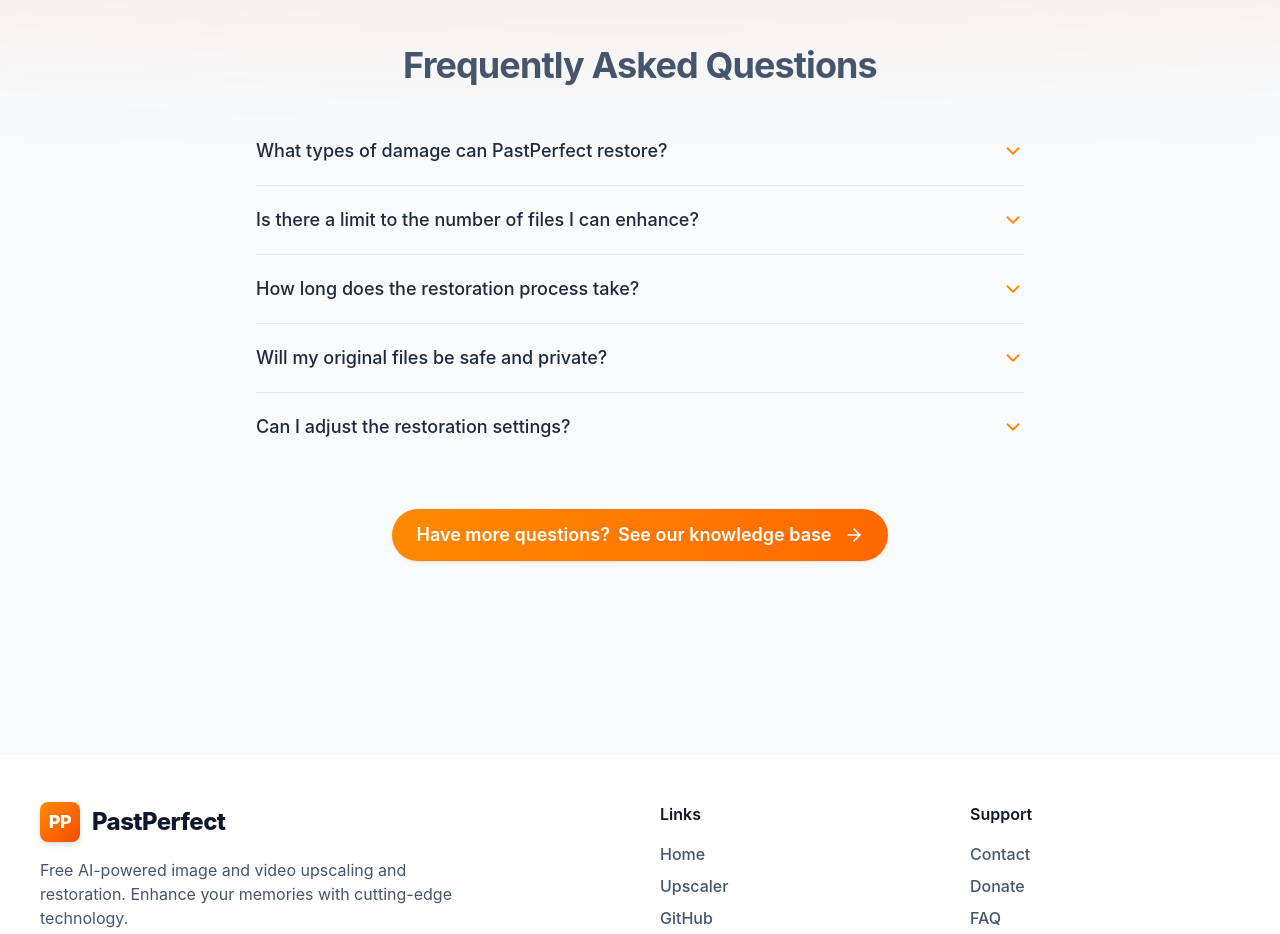
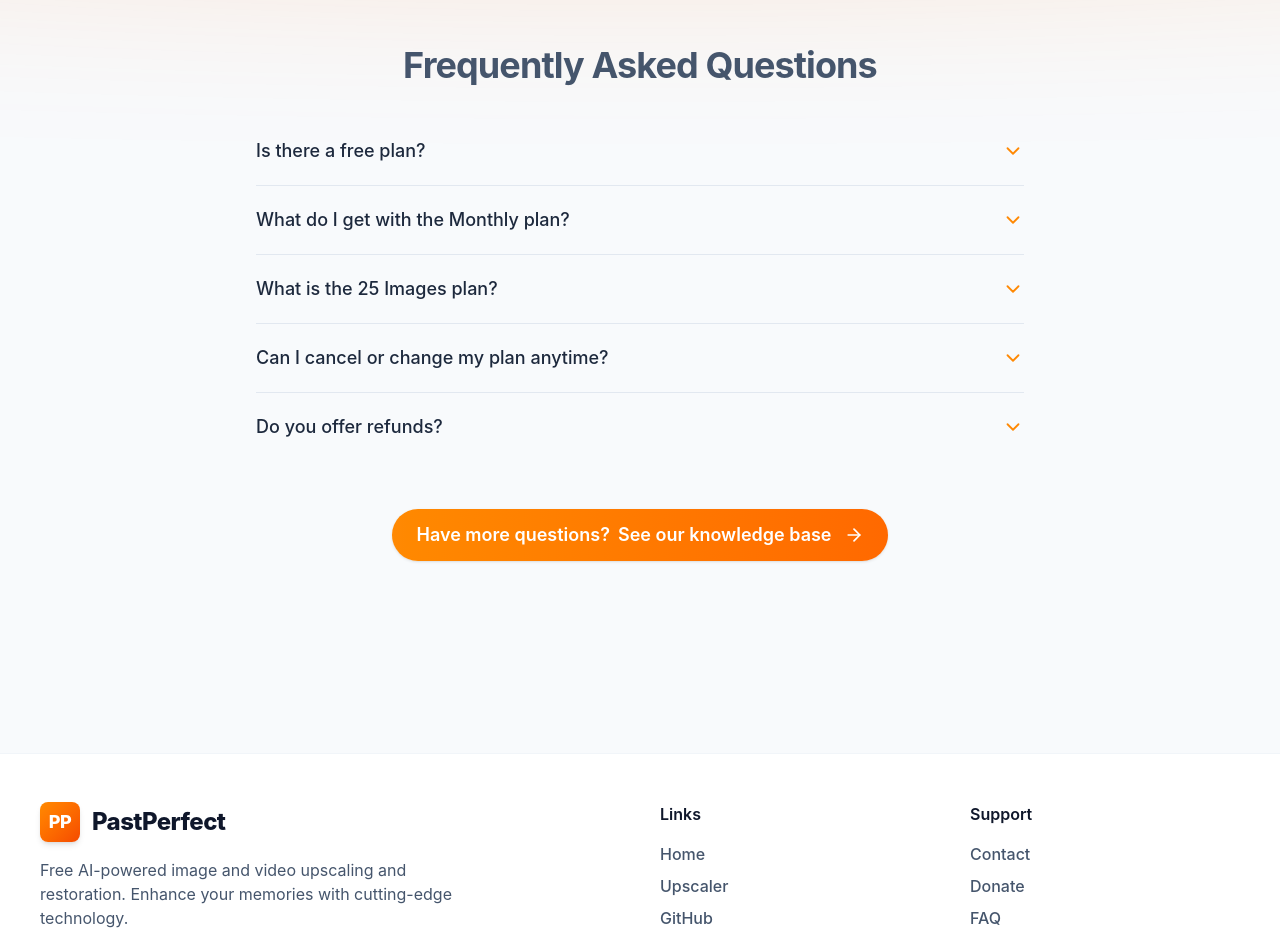
Before and after one commit to Zeiyon/PastPerfect, a React (Vite) app in the folder frontend/: page /pricing in a window 1280 px wide. Shown: the part 1620-2554 px from the top of the page. Built offline with nearby package versions, Linux system fonts and the light colour scheme.

Commit message:
Fixed FAQ

```diff
--- a/frontend/src/components/FAQ.tsx
+++ b/frontend/src/components/FAQ.tsx
@@ -2,35 +2,16 @@ import React, { useState } from "react";
 import { motion, AnimatePresence } from "framer-motion";
 import { ChevronDown, ArrowRight } from "lucide-react";
 
-const faqs = [
-  {
-    question: "What types of damage can PastPerfect restore?",
-    answer:
-      "PastPerfect can repair tears, scratches, water stains, fading, and even colorize black & white photos. Our AI is trained to handle a wide range of photo and video imperfections.",
-  },
-  {
-    question: "Is there a limit to the number of files I can enhance?",
-    answer:
-      "No limits! You can upload and enhance as many images or videos as you like, completely free.",
-  },
-  {
-    question: "How long does the restoration process take?",
-    answer:
-      "Most photos are restored in just a few seconds. Videos may take a bit longer depending on length and quality, but our AI is optimized for speed.",
-  },
-  {
-    question: "Will my original files be safe and private?",
-    answer:
-      "Absolutely. Your uploads are processed securely and never shared. We respect your privacy and memories.",
-  },
-  {
-    question: "Can I adjust the restoration settings?",
-    answer:
-      "Yes! You can fine-tune enhancement strength, style, and more for a personalized result.",
-  },
-];
+interface FAQItem {
+  question: string;
+  answer: string;
+}
 
-const FAQ: React.FC = () => {
+interface FAQProps {
+  faqs?: FAQItem[];
+}
+
+const FAQ: React.FC<FAQProps> = ({ faqs = [] }) => {
   const [openIndex, setOpenIndex] = useState<number | null>(null);
 
   return (
--- a/frontend/src/pages/HomePage.tsx
+++ b/frontend/src/pages/HomePage.tsx
@@ -10,6 +10,34 @@ import Testimonials from "../components/Testimonials";
 import FeatureSections from "../components/FeatureSections";
 import FAQ from "../components/FAQ";
 import { Typewriter } from 'react-simple-typewriter';
+
+const faqs = [
+  {
+    question: "What types of damage can PastPerfect restore?",
+    answer:
+      "PastPerfect can repair tears, scratches, water stains, fading, and even colorize black & white photos. Our AI is trained to handle a wide range of photo and video imperfections.",
+  },
+  {
+    question: "Is there a limit to the number of files I can enhance?",
+    answer:
+      "No limits! You can upload and enhance as many images or videos as you like, completely free.",
+  },
+  {
+    question: "How long does the restoration process take?",
+    answer:
+      "Most photos are restored in just a few seconds. Videos may take a bit longer depending on length and quality, but our AI is optimized for speed.",
+  },
+  {
+    question: "Will my original files be safe and private?",
+    answer:
+      "Absolutely. Your uploads are processed securely and never shared. We respect your privacy and memories.",
+  },
+  {
+    question: "Can I adjust the restoration settings?",
+    answer:
+      "Yes! You can fine-tune enhancement strength, style, and more for a personalized result.",
+  },
+];
 
 const heroExample = {
   before: "/homepage-before-1.jpg",
@@ -136,7 +164,7 @@ export default function HomePage() {
         {/* Stats Section */}
         <StatsSection />
 
-        <FAQ />
+        <FAQ faqs={faqs} />
       </div>
     </div>
   );
--- a/frontend/src/pages/PricingPage.tsx
+++ b/frontend/src/pages/PricingPage.tsx
@@ -100,6 +100,29 @@ const comparisonFeatures = [
     free: true,
     monthly: true,
     images: true,
+  },
+];
+
+const pricingFaqs = [
+  {
+    question: "Is there a free plan?",
+    answer: "Yes! Our free plan lets you restore basic photos and videos at standard resolution, forever. No credit card required.",
+  },
+  {
+    question: "What do I get with the Monthly plan?",
+    answer: "Unlimited high-res restorations, priority processing, early access to new features, and dedicated support.",
+  },
+  {
+    question: "What is the 25 Images plan?",
+    answer: "A one-time purchase to restore up to 25 photos with high-res downloads and priority processing—no subscription needed.",
+  },
+  {
+    question: "Can I cancel or change my plan anytime?",
+    answer: "Yes, you can cancel or switch plans at any time. The monthly plan has a 7-day money-back guarantee.",
+  },
+  {
+    question: "Do you offer refunds?",
+    answer: "We offer a 7-day money-back guarantee on the monthly plan. For one-time purchases, contact support if you have any issues.",
   },
 ];
 
@@ -206,7 +229,7 @@ export default function PricingPage() {
 
         {/* FAQ Section */}
         <div className="w-full max-w-6xl mx-auto mt-10">
-          <FAQ />
+          <FAQ faqs={pricingFaqs} />
         </div>
       </div>
     </div>
```
